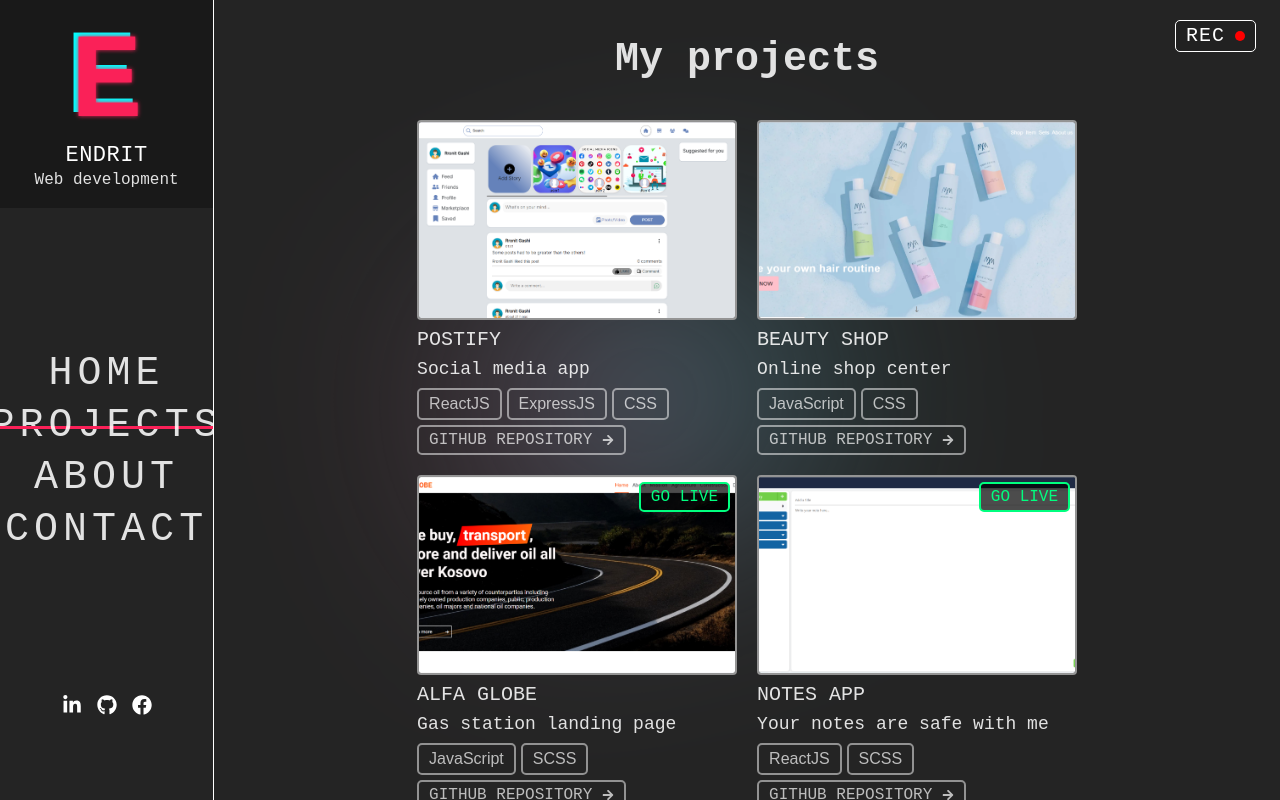
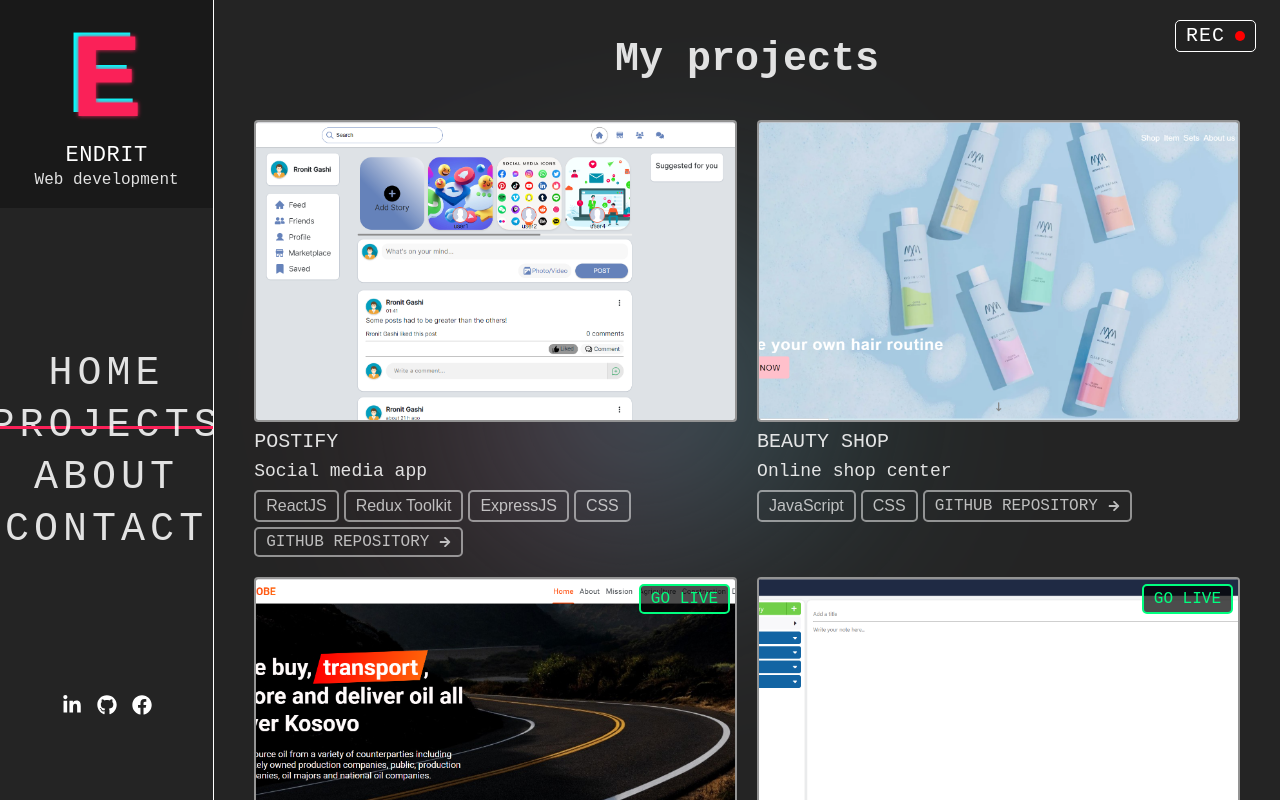
Before and after one commit to endritbejta/my-portfolio, a React (Vite) app: page /projects in a window 1280 px wide. Built offline with nearby package versions, Linux system fonts and the light colour scheme.

Commit message:
added more on project info

```diff
--- a/src/App.jsx
+++ b/src/App.jsx
@@ -5,6 +5,7 @@ import Home from "./pages/Home";
 import About from "./pages/About";
 import Contact from "./pages/Contact";
 import Project from "./pages/Project";
+import ProjectInfo from "./components/ProjectInfo";
 
 const router = createBrowserRouter([
   {
@@ -20,7 +21,7 @@ const router = createBrowserRouter([
       },
       {
         path: "projects/:projectName",
-        element: <h1>Project sample here</h1>,
+        element: <ProjectInfo />,
       },
     ],
   },
--- a/src/assets/data.js
+++ b/src/assets/data.js
@@ -35,7 +35,7 @@ export const gitHubProjects = [
     name: "Postify",
     description: "Social media app",
     live: false,
-    languagesUsed: ["ReactJS", "ExpressJS", "CSS"],
+    languagesUsed: ["ReactJS", "Redux Toolkit", "ExpressJS", "CSS"],
     finished: true,
     images: [postify1, postify2, postify3, postify4, postify5, postify6],
     liveURL: null,
@@ -65,10 +65,10 @@ export const gitHubProjects = [
     name: "Notes app",
     description: "Your notes are safe with me",
     live: true,
-    languagesUsed: ["ReactJS", "SCSS"],
+    languagesUsed: ["ReactJS", "Redux Toolkit", "SCSS"],
     finished: true,
     images: [notes, notes2, notes3, notes4, notes5, notes7],
-    githubURL: "https://github.com/endritbejta/react-interview-task.git",
+    githubURL: "https://github.com/endritbejta/notes.git",
     liveURL: "https://save-notes-site.netlify.app",
   },
   {
--- /dev/null
+++ b/src/components/ProjectInfo.jsx
@@ -0,0 +1,32 @@
+import React from "react";
+import classes from "./ProjectInfo.module.css";
+import { useParams } from "react-router";
+import { gitHubProjects as projectsData } from "../assets/data";
+const ProjectInfo = () => {
+  const params = useParams();
+  console.log(projectsData);
+  let content;
+
+  const projectData = projectsData.find(
+    (projectData) =>
+      projectData.name.trim("").toLocaleLowerCase() ===
+      params.projectName.toLocaleLowerCase()
+  );
+
+  if (projectData) {
+    console.log("success");
+    content = (
+      <div>
+        <h1>{projectData.name}</h1>
+        <p>{projectData.description}</p>
+      </div>
+    );
+  } else {
+    content = <h1>404 error page here...</h1>;
+  }
+
+  console.log("projectData", projectData);
+  return content;
+};
+
+export default ProjectInfo;
--- a/src/pages/Project.module.css
+++ b/src/pages/Project.module.css
@@ -20,7 +20,8 @@
   place-content: center;
   /* grid-template-columns: repeat(auto-fill, minmax(250px, 450px)); */
   /* grid-template-columns: repeat(3, minmax(350px, 450px)); */
-  grid-template-columns: repeat(auto-fill, minmax(20vmax, 25vmax));
+  /* grid-template-columns: repeat(auto-fill, minmax(20vmax, 25vmax)); */
+  grid-template-columns: 1fr 1fr;
   grid-template-rows: auto;
   gap: 20px;
 }
```
Also changed, not shown: src/components/ProjectInfo.module.css (added).
